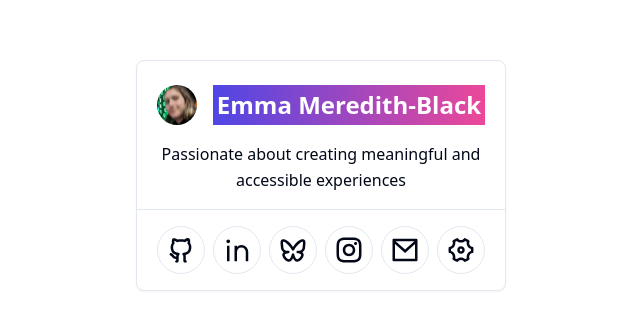
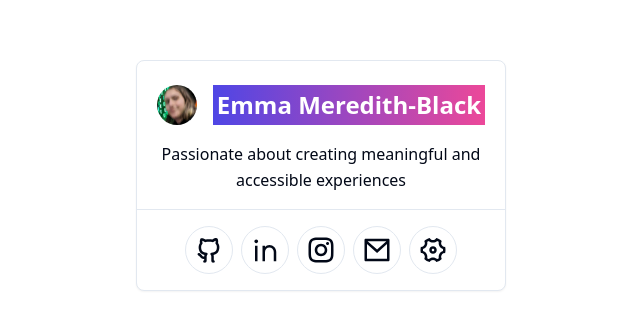
Before and after one commit to testsnake/emmamb-dot-com, a Next.js app: page /en in a window 1280 px wide. Shown: the part 193-522 px from the top of the page, without its empty margins (319-959 px from the left). Built offline with nearby package versions, Linux system fonts and the light colour scheme.

Commit message:
Update info-card.tsx

```diff
--- a/src/components/info-card.tsx
+++ b/src/components/info-card.tsx
@@ -51,9 +51,6 @@ const InfoCard = () => {
                 <ButtonLink href="https://www.linkedin.com/in/emma-meredith-black/" name="linkedin">
                     <LinkedIn />
                 </ButtonLink>
-                <ButtonLink href="https://bsky.app/profile/emmamb.com" name="Bluesky">
-                    <Bluesky />
-                </ButtonLink>
                 <ButtonLink href="https://www.instagram.com/emma0mb/" name="Instagram">
                     <Instagram />
                 </ButtonLink>
```
